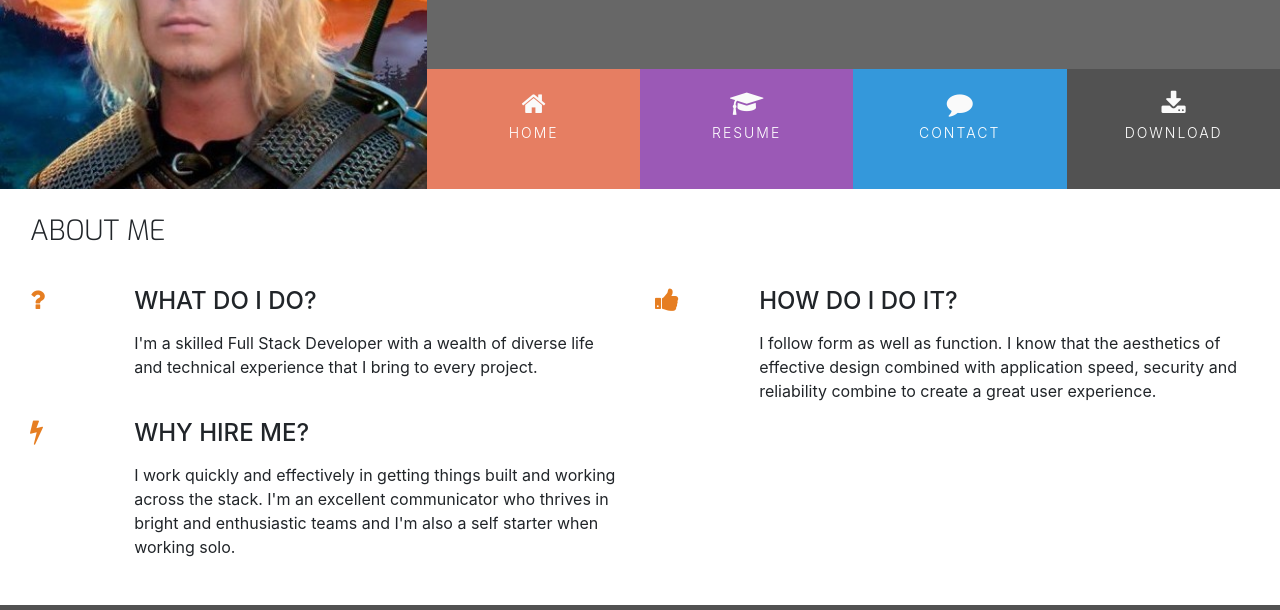
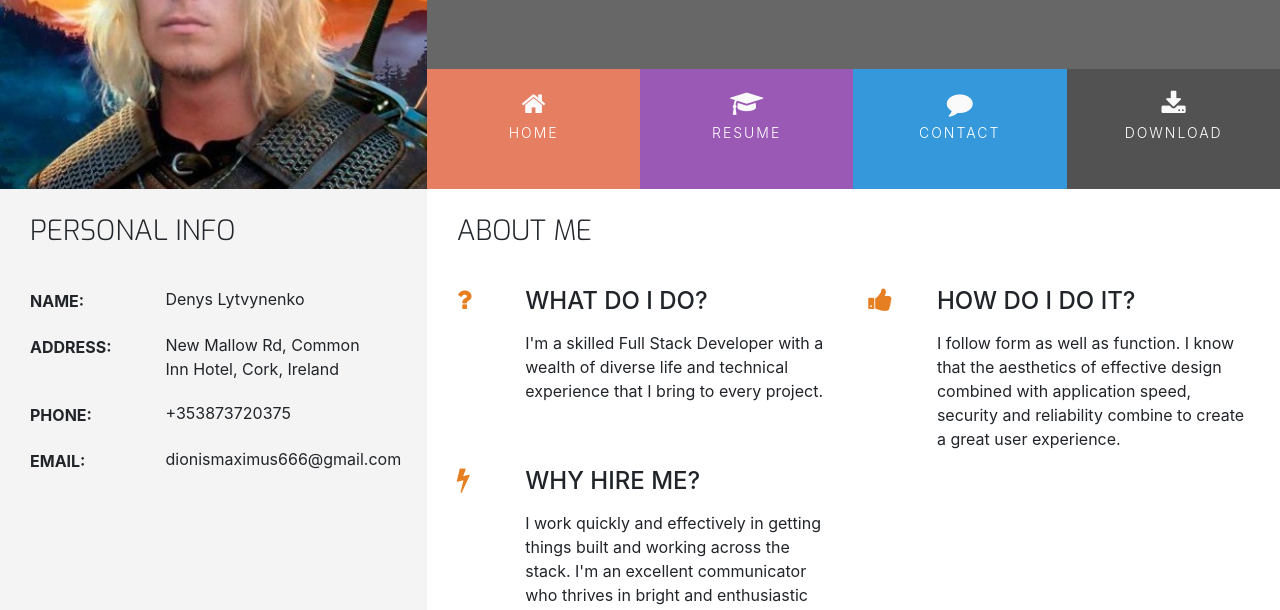
Before and after one commit to Dionismaximus/Resume_Project, a plain HTML site: page index.html in a window 1280 px wide. Shown: the part 180-790 px from the top of the page. Drawn offline with nearby package versions, Linux system fonts and the light colour scheme.

Commit message:
Add personal info block and fill it up

```diff
--- a/assets/css/style.css
+++ b/assets/css/style.css
@@ -9,6 +9,10 @@
 
 .bg-color-three-reasons {
     background-color: #fff;
+}
+
+.bg-color-personal-info {
+    background-color: #f4f4f4;
 }
 
 .ui-menu-color-home {
@@ -217,3 +221,39 @@ footer {
 .three-reasons-heading {
     margin-bottom: 15px;
 }
+
+/* ----------------------------Personal Info */
+.personal-info-item {
+    margin-bottom: 20px;
+    display: block;
+    clear: both;
+}
+
+.personal-info-item .key,
+.personal-info-item .value {
+    padding-right: 8px;
+    display: inline-block;
+}
+
+.personal-info-item .key {
+    width: 30%;
+    margin-right: 21px;
+    padding-top: 2px;
+    vertical-align: top;
+}
+
+.personal-info-item .key p {
+    font-weight: 700;
+}
+
+.personal-info-item .value {
+    position: relative;
+    width: 60%;
+}
+
+
+.personal-info-item .key p,
+.personal-info-item .value p {
+    margin: 0;
+
+}
--- a/index.html
+++ b/index.html
@@ -44,7 +44,64 @@
         </div>
     </header>
     <section class="container-fluid">
-        <div class="row row-table">
+        <div class="row">
+            <div class="col-md-4 bg-color-personal-info section-column">
+                <div class="row">
+                    <div class="col-12">
+                        <h3 class="section-heading uppercase">
+                            Personal Info
+                        </h3>
+                    </div>
+                </div>
+                <div class="personal-info-item">
+                    <div class="key">
+                        <p class="uppercase">
+                            Name:
+                        </p>
+                    </div>
+                    <div class="value">
+                        <p>
+                            Denys Lytvynenko
+                        </p>
+                    </div>
+                </div>
+                <div class="personal-info-item">
+                    <div class="key">
+                        <p class="uppercase">
+                            Address:
+                        </p>
+                    </div>
+                    <div class="value">
+                        <p>
+                            New Mallow Rd, Common Inn Hotel, Cork, Ireland
+                        </p>
+                    </div>
+                </div>
+                <div class="personal-info-item">
+                    <div class="key">
+                        <p class="uppercase">
+                            Phone:
+                        </p>
+                    </div>
+                    <div class="value">
+                        <p>
+                            +353873720375
+                        </p>
+                    </div>
+                </div>
+                <div class="personal-info-item">
+                    <div class="key">
+                        <p class="uppercase">
+                            Email:
+                        </p>
+                    </div>
+                    <div class="value">
+                        <p>
+                            dionismaximus666@gmail.com
+                        </p>
+                    </div>
+                </div>
+            </div>
             <div class="col-md-8 bg-color-three-reasons section-column">
                 <div class="row">
                     <div class="col">
```
